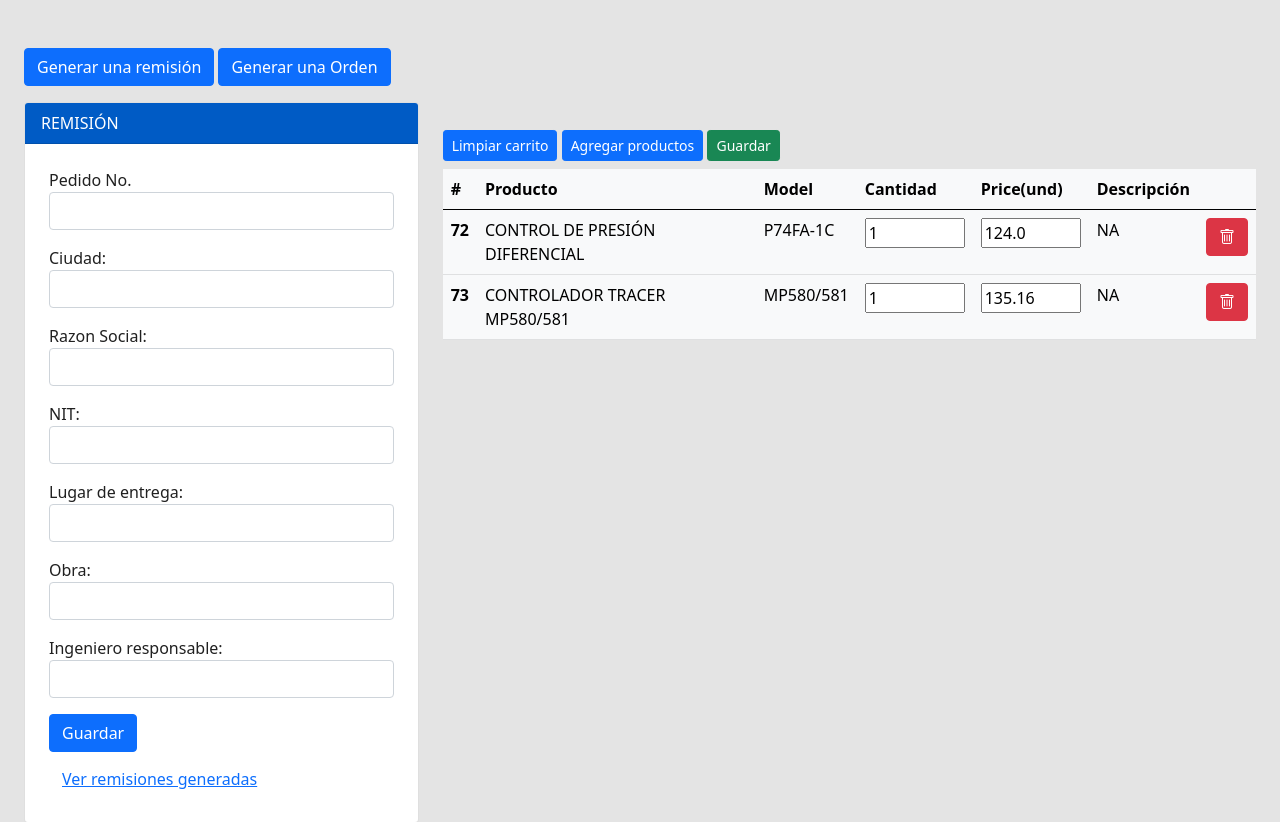
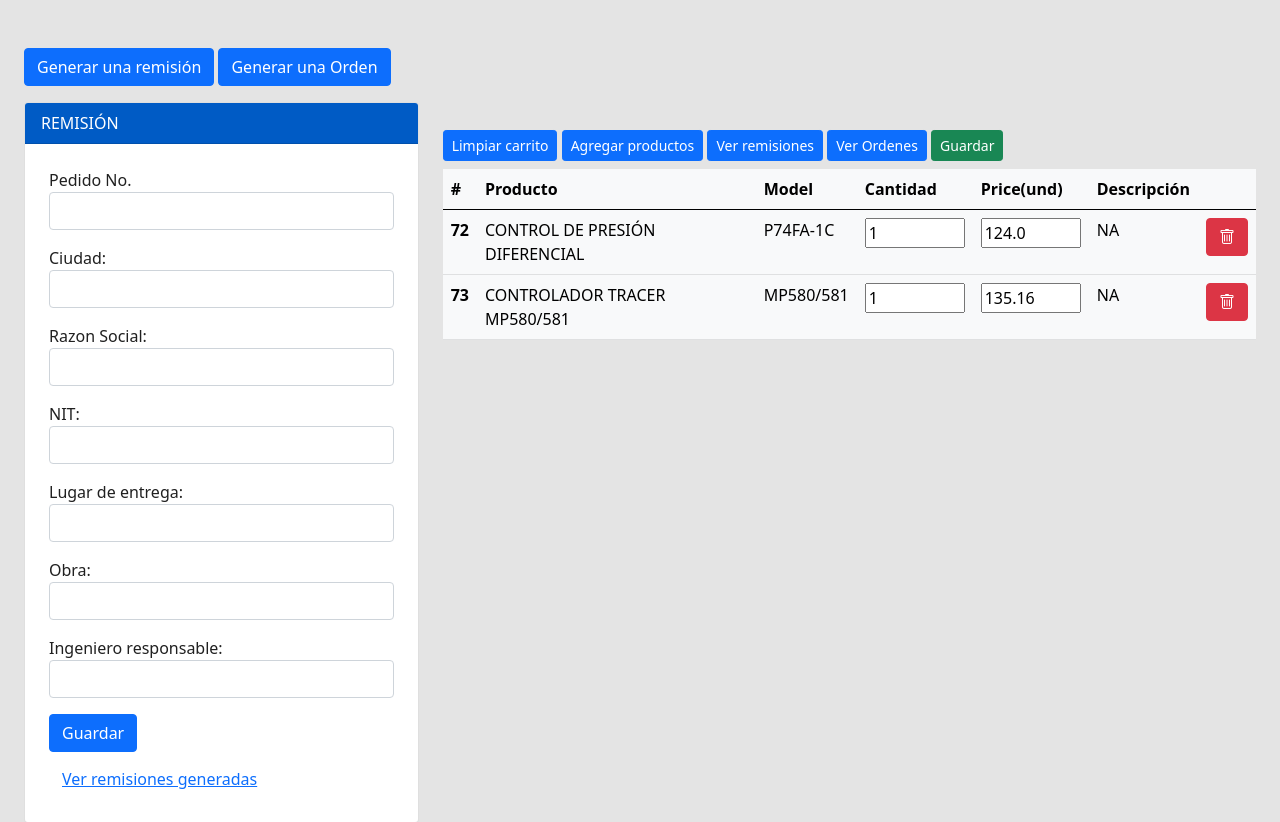
Before and after one commit to duvanceliz/apptsinc, a Django app: page /createremission/ in a window 1280 px wide. Shown: the part 56-878 px from the top of the page. Run offline with Django 5.2, Linux system fonts and the light colour scheme; a user stored in the database is signed in; data comes from the database, SQL or seed files in the repository; both versions use the stored data as it was after the commit.

Commit message:
dubug en false, link a remisiones y ordenes de compra desde carrito

```diff
--- a/apptsinc/settings.py
+++ b/apptsinc/settings.py
@@ -30,7 +30,7 @@ BASE_DIR = Path(__file__).resolve().parent.parent
 SECRET_KEY = 'django-insecure-g3=)z0wy@_28znm85%z=tss+c^+!42*wbo@6t$m&j3fq7n4^h@'
 
 # SECURITY WARNING: don't run with debug turned on in production!
-DEBUG = True
+DEBUG = False
 
 ALLOWED_HOSTS = ['*']
 
@@ -154,4 +154,4 @@ LOGIN_URL = '/login/'
 # OPENAI_API_KEY = config('OPENAI_API_KEY')
 STATICFILES_STORAGE = "whitenoise.storage.CompressedManifestStaticFilesStorage"
 
-CSRF_TRUSTED_ORIGINS = ['http://*','https://web-production-959b.up.railway.app']
+CSRF_TRUSTED_ORIGINS = ['http://*']
--- a/tsinc/forms.py
+++ b/tsinc/forms.py
@@ -193,5 +193,5 @@ class CreateOrder(forms.Form):
     )
 
     trm = forms.FloatField(label="Cual es el TRM?",
-                           widget=forms.TextInput(attrs={'class': 'form-control'})
+                           widget=forms.TextInput(attrs={'class': 'form-control','data-bs-toggle':'tooltip','data-bs-placement':'right','title':'nota: Usar trm cuando el valor del producto sea COP, dejarlo en cero si el valor del porducto es USD'})
     )
--- a/tsinc/templates/components/car.html
+++ b/tsinc/templates/components/car.html
@@ -1,5 +1,7 @@
 <a href="{% url 'clean_productbox' %}" class="btn btn-primary btn-sm mb-2">Limpiar carrito</a>
         <a href="{% url 'product' %}" class="btn btn-primary btn-sm mb-2">Agregar productos</a>
+        <a href="{% url 'remissions' %}" class="btn btn-primary btn-sm mb-2">Ver remisiones</a>
+        <a href="{% url 'purcharse_order' %}" class="btn btn-primary btn-sm mb-2">Ver Ordenes</a>
          <button class="btn btn-success btn-sm mb-2" id="btn-save">Guardar</button>
         <div class="table-responsive">
           <table class="table table-hover table-light">
```
Also changed, not shown: db.sqlite3.
